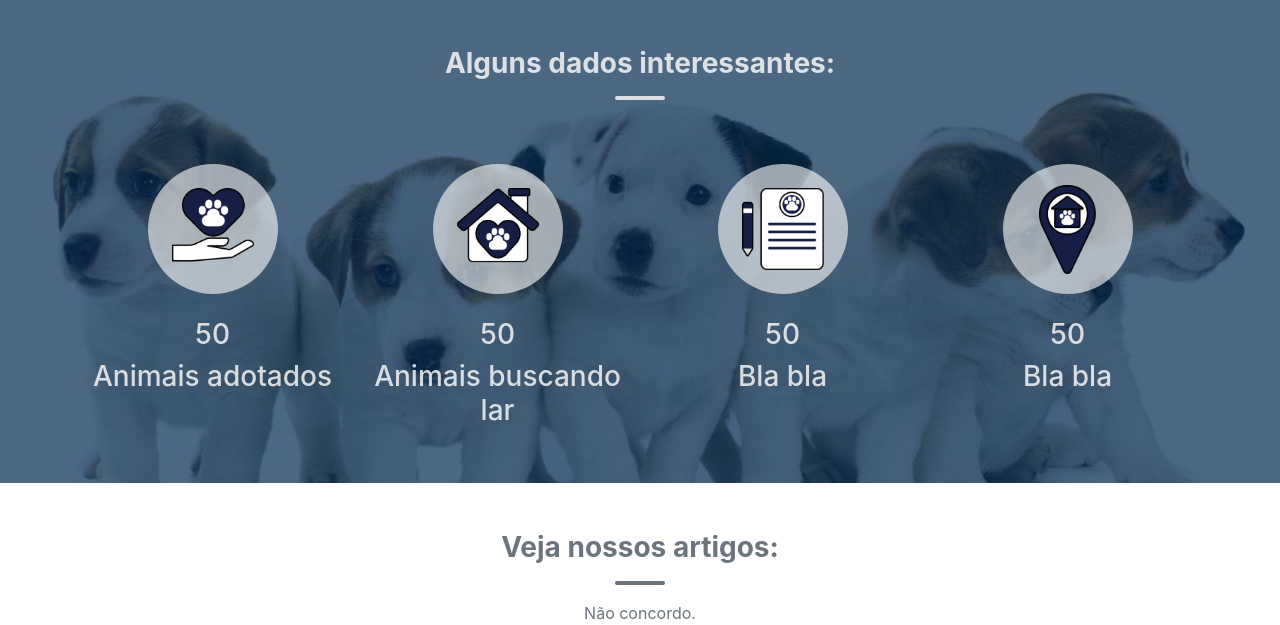
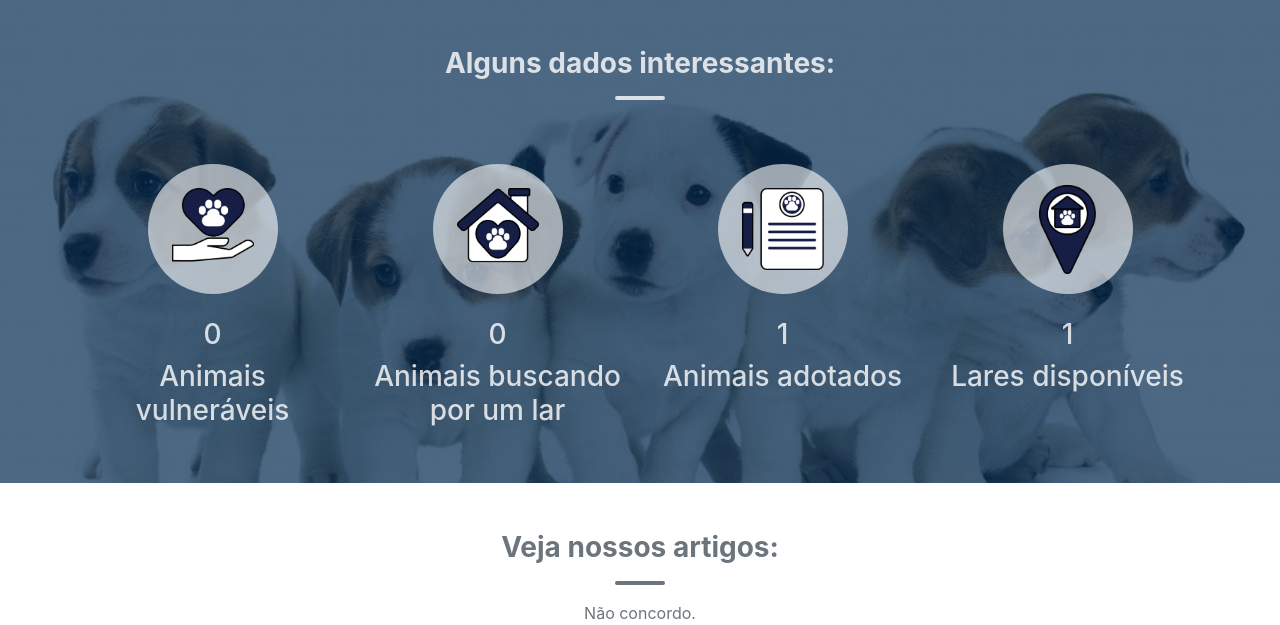
Before and after one commit to Me-Adota/website, a Django app: page /home in a window 1280 px wide. Shown: the part 1762-2387 px from the top of the page. Run offline with Django 3.2, Linux system fonts and the light colour scheme; tables that the repository leaves empty hold one stand-in row (values such as "Sample post"); some libraries are stand-ins or nearby versions.

Commit message:
:arrow_up: Make our adoption data appear in home page

```diff
--- a/pages/views.py
+++ b/pages/views.py
@@ -23,7 +23,12 @@ def HomeView(TemplateView):
     pets = Pet.objects.all()
     pets = pets.filter(isAdopted = False)[:6]
 
-    return render(TemplateView, "pages/index.html",  {'pets' : pets})
+    qtd_pets = Pet.objects.filter(isAdopted=False).count()
+    qtd_adopted = Pet.objects.filter(isAdopted=True).count()
+    qtd_vulnerable = Pet.objects.filter(vulnerable=True, isAdopted=False).count()
+    qtd_users = User.objects.all().count()
+
+    return render(TemplateView, "pages/index.html",  {'pets' : pets, 'qtd_vulnerable':qtd_vulnerable, 'qtd_pets':qtd_pets, 'qtd_adopted':qtd_adopted, 'qtd_users':qtd_users})
 
 def petDetails(request,id):
     logged = True
--- a/templates/pages/index.html
+++ b/templates/pages/index.html
@@ -165,33 +165,33 @@
                             <img class="img-fluid" src="{% static 'img/home/header_2_1.png' %}" width="100%" alt="">
                         </div>
                         <br>
-                        <h3>50</h3>
-                        <h3>Animais adotados</h3>
+                        <h3>{{qtd_vulnerable}}</h3>
+                        <h3>Animais vulneráveis</h3>
                     </div>
                     <div class="col-12 col-md-3 mb-5 mb-md-0 text-center">
                         <div class="img-info p-4 mx-auto">
                             <img class="img-fluid" src="{% static 'img/home/header_2_2.png' %}" width="100%" alt="">
                         </div>
                         <br>
-                        <h3>50</h3>
-                        <h3>Animais buscando lar</h3>
+                        <h3>{{qtd_pets}}</h3>
+                        <h3>Animais buscando por um lar</h3>
                     </div>
                     <div class="col-12 col-md-3 mb-5 mb-md-0 text-center">
                         <div class="img-info p-4 mx-auto">
                             <img class="img-fluid" src="{% static 'img/home/header_2_3.png' %}" width="100%" alt="">
                         </div>
                         <br>
-                        <h3>50</h3>
-                        <h3>Bla bla</h3>
+                        <h3>{{qtd_adopted}}</h3>
+                        <h3>Animais adotados</h3>
                     </div>
                     <div class="col-12 col-md-3 mb-5 mb-md-0 text-center">
                         <div class="img-info p-4 mx-auto">
                             <img class="img-fluid" src="{% static 'img/home/header_2_4.png' %}" width="70%" alt="">
                         </div>
                         <br>
-                        <h3>50</h3>
-                        <h3>Bla bla</h3>
-                    </div>
+                        <h3>{{qtd_users}}</h3>
+                        <h3>Lares disponíveis</h3>
+                     </div>
                 </div>
             </div>
         </section>
```
